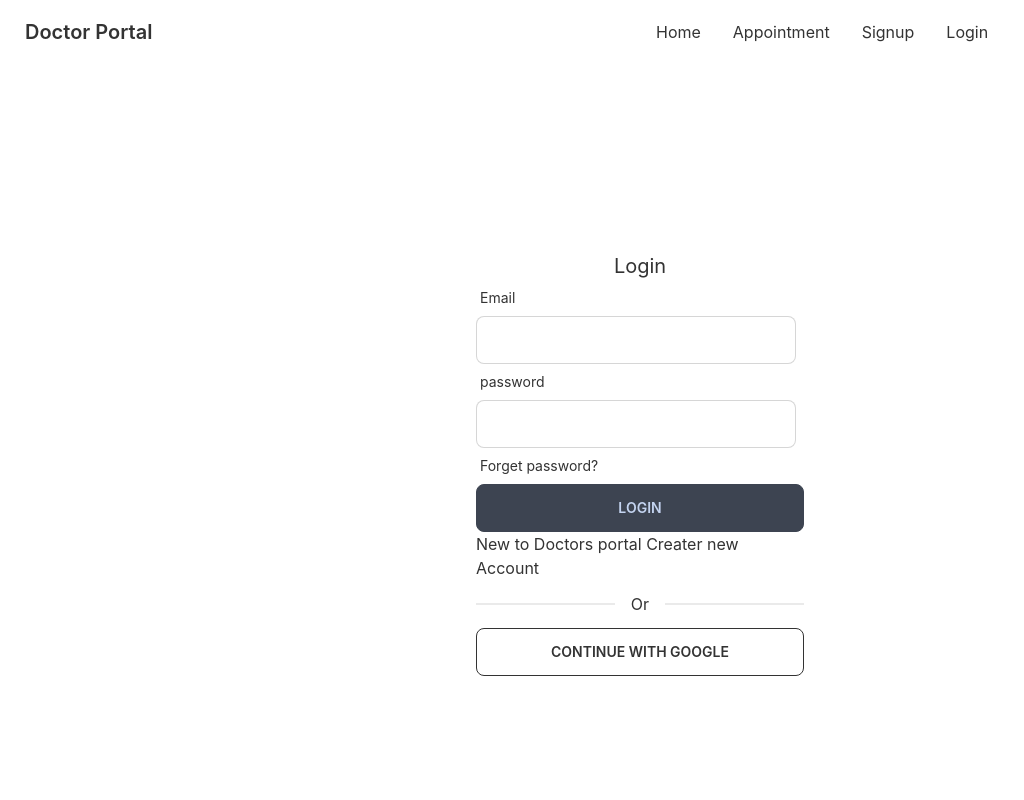
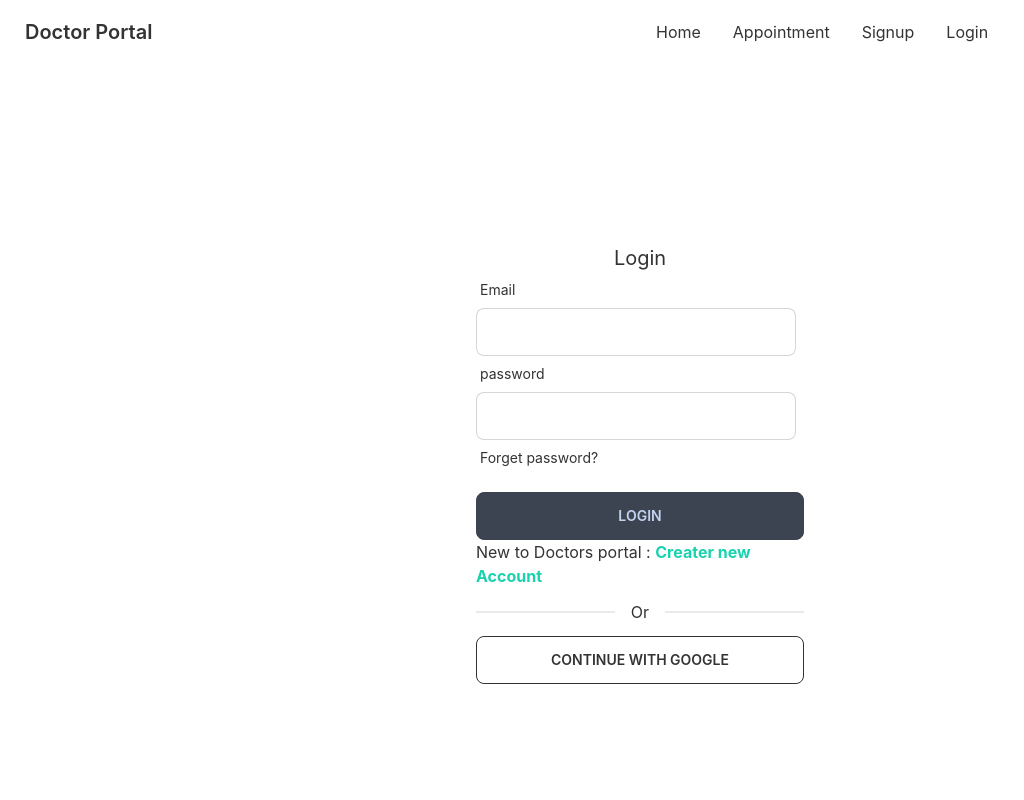
Before and after one commit to NazmulIslamTuhin/doctors-portal-client, a React (Create React App) app: page /login in a window 1280 px wide. Shown: the top 800 px of the page, without its empty margins (0-1024 px from the left). Built offline with nearby package versions, Linux system fonts and the light colour scheme; the HTML template or start-up script is replaced by a standard one.

Commit message:
auth section

```diff
--- /dev/null
+++ b/src/Contexts/AuthProvider.js
@@ -0,0 +1,19 @@
+import React, { createContext } from 'react';
+import {getAuth} from 'firebase/auth';
+import app from '../firebase/firebase.config'
+export const AuthContext = createContext
+const auth = getAuth(app)
+
+const AuthProvider = ({children}) => {
+    const authInfo = {
+
+    }
+    return (
+        <AuthContext.Provider value = {authInfo}>
+            {children}
+
+        </AuthContext.Provider>
+    );
+};
+
+export default AuthProvider;
--- a/src/pages/Login/Login.js
+++ b/src/pages/Login/Login.js
@@ -34,9 +34,9 @@ const Login = () => {
                         <label className="label"> <span className="label-text">Forget password?</span></label>
                         {errors.password && <p className='text-red-600'>{errors.password?.message}</p>}
                     </div>
-                    <input className='btn btn-accent w-full' value="Login" type="submit" />
+                    <input className='btn btn-accent w-full mt-4' value="Login" type="submit" />
                 </form>
-                <p>New to Doctors portal <Link to="/signup">Creater new Account</Link></p>
+                <p>New to Doctors portal : <Link className='font-bold text-secondary' to="/signup">Creater new Account</Link></p>
                 <div className="divider">Or</div>
                 <button className='btn btn-outline w-full'>CONTINUE WITH GOOGLE</button>
             </div>
```
